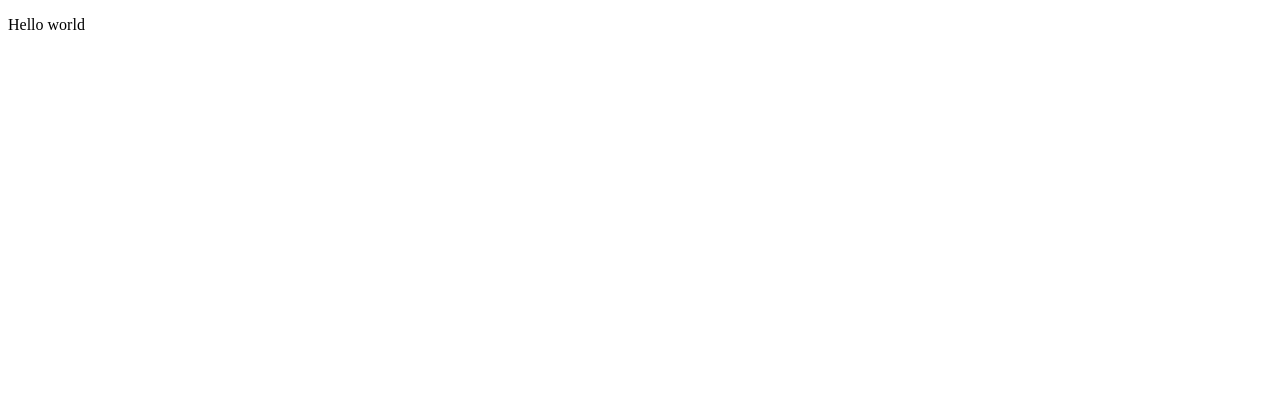
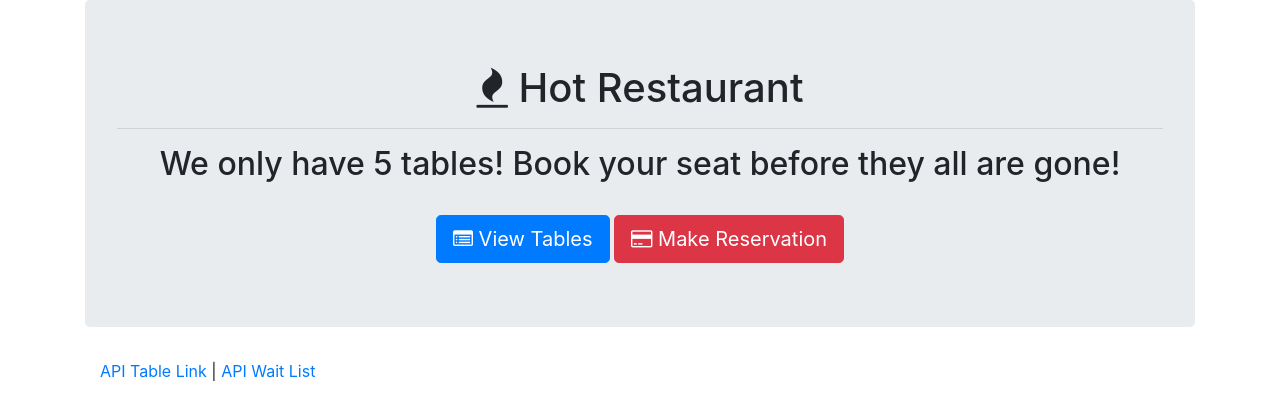
Before and after one commit to pfdzm/fsf-restaurant-sp, a website: page index.html in a window 1280 px wide. Drawn offline with nearby package versions, Linux system fonts and the light colour scheme.

Commit message:
minor fixes

```diff
--- a/index.html
+++ b/index.html
@@ -1,12 +1,52 @@
-<!DOCTYPE html>
 <html lang="en">
   <head>
     <meta charset="UTF-8" />
-    <meta name="viewport" content="width=device-width, initial-scale=1.0" />
-    <meta http-equiv="X-UA-Compatible" content="ie=edge" />
-    <title>Home</title>
+    <title>Tables Page</title>
+
+    <!-- Latest compiled and minified CSS -->
+    <link
+      rel="stylesheet"
+      href="https://maxcdn.bootstrapcdn.com/bootstrap/4.0.0/css/bootstrap.min.css"
+    />
+    <link
+      rel="stylesheet"
+      href="https://stackpath.bootstrapcdn.com/font-awesome/4.7.0/css/font-awesome.min.css"
+    />
   </head>
   <body>
-    <p>Hello world</p>
+    <div class="container">
+      <div class="jumbotron">
+        <h1 class="text-center">
+          <span class="fa fa-fire"></span> Hot Restaurant
+        </h1>
+        <hr />
+        <h2 class="text-center">
+          We only have 5 tables! Book your seat before they all are gone!
+        </h2>
+        <br />
+
+        <div class="text-center">
+          <a href="/tables"
+            ><button class="btn btn-lg btn-primary">
+              <span class="fa fa-list-alt"></span> View Tables
+            </button></a
+          >
+          <a href="/reserve"
+            ><button class="btn btn-lg btn-danger">
+              <span class="fa fa-credit-card"></span> Make Reservation
+            </button></a
+          >
+        </div>
+      </div>
+
+      <footer class="footer">
+        <div class="container">
+          <p>
+            <a href="/api/tables">API Table Link</a> |
+            <a href="/api/waitlist">API Wait List</a>
+          </p>
+        </div>
+      </footer>
+    </div>
   </body>
 </html>
--- a/index.js
+++ b/index.js
@@ -1,8 +1,8 @@
 const path = require("path");
 const express = require("express");
 const app = express();
-const port = 3000 || process.env.port;
+const port = process.env.PORT || 3000;
 
-app.get("/", (req, res) => res.sendFile(path.join(__dirname, "index.html")));
+app.get("/", (req, res) => res.sendFile(path.join(__dirname, "/index.html")));
 
 app.listen(port, () => console.log(`App listening on port ${port}!`));
--- a/package.json
+++ b/package.json
@@ -1,11 +1,8 @@
 {
   "name": "hot-restaurant-fsf",
   "version": "1.0.0",
-  "description": "",
+  "description": "A simple table booking tool.",
   "main": "index.js",
-  "scripts": {
-    "test": "echo \"Error: no test specified\" && exit 1"
-  },
   "keywords": [],
   "author": "",
   "license": "ISC",
```
